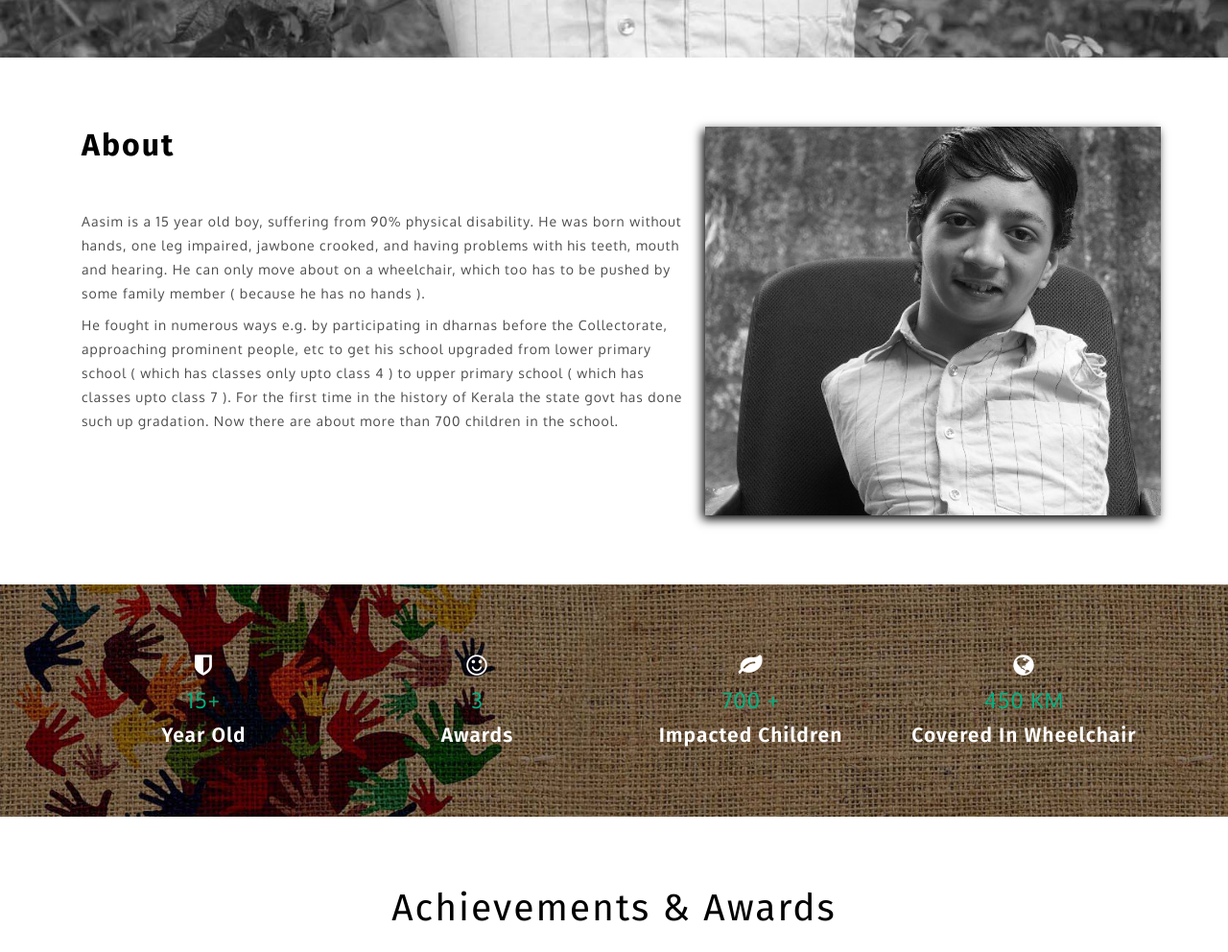
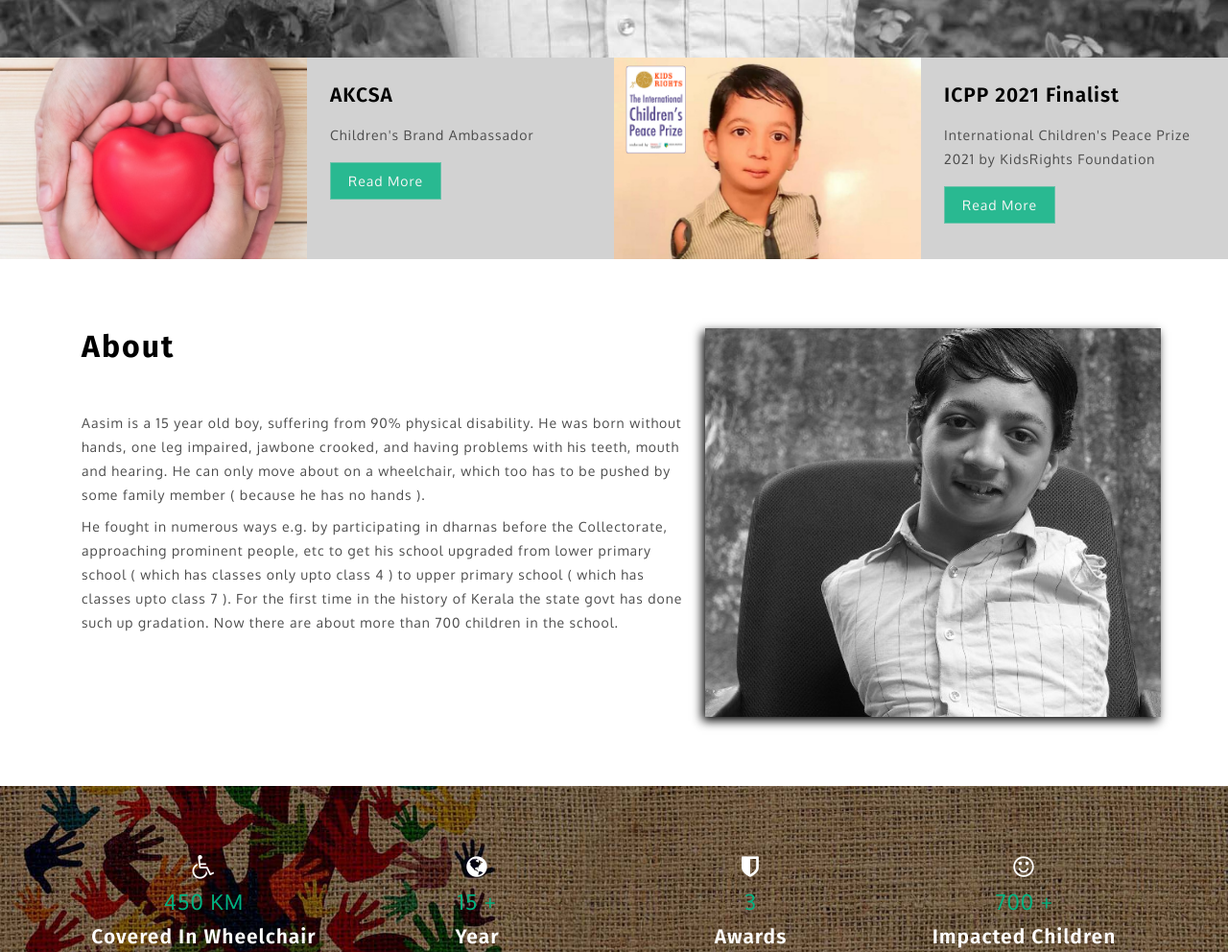
Before and after one commit to MaqsoodPoovadka/aasim-foundation, a plain HTML site: page index.html in a window 1280 px wide. Shown: the part 540-1532 px from the top of the page at 96% size. Drawn offline with Linux system fonts and the light colour scheme.

Commit message:
KidsRights

```diff
--- a/css/style.css
+++ b/css/style.css
@@ -613,11 +613,11 @@ background-color: #212121;
 }
 
 .img-abt-info1 {
-    background: url(../images/bb1.jpg)no-repeat center;
+    background: url(../images/charity.jpg)no-repeat center;
 }
 
 .img-abt-info2 {
-    background: url(../images/bb2.jpg)no-repeat center;
+    background: url(../images/KidsRights.png)no-repeat top;
 }
 
 .img-abt-info2,
--- a/index.html
+++ b/index.html
@@ -90,7 +90,7 @@
          </div>
       </div>
       <!-- //banner -->
-      <!--<section class="three-grids">
+      <section class="three-grids">
          <div class="container-fluid">
             <div class="row">
                <div class="col-lg-3 col-md-6 col-sm-6 p-0">
@@ -115,17 +115,18 @@
                <div class="col-lg-3 col-md-6 col-sm-6 banner-bottom-grid p-0">
                   <div class="w3layouts-abt-info">
                      <div class="mb-lg-3 mb-md-3 mb-2 abut-headder">
-                        <h4>Fundrising</h4>
+                        <h4>ICPP 2021 Finalist</h4>
                      </div>
-                     <p>sed do eiusmod tempor incididunt ut Lorem ipsum dolor sit amet</p>
+                     <p>International Children's Peace Prize 2021 by KidsRights Foundation</p>
                      <div class="view-price mt-3">
-                        <a href="#contact" class=" scroll">Read More</a>
+                        <a href="https://fb.watch/94m0q2dnQP/" class=" scroll">Read More</a>
                      </div>
                   </div>
                </div>
             </div>
          </div>
-      </section> -->
+      </section>
+
       <!-- about -->
       <section class="about py-lg-4 py-md-3 py-sm-3 py-3" id="about">
          <div class="container py-lg-5 py-md-4 py-sm-4 py-3">
@@ -155,18 +156,29 @@
                <div class="col-lg-3 col-md-3 col-sm-6 col-6 stats-grid ">
                   <div class="register-left-num ">
                      <div class="count-icon">
-                        <span class="fa fa-shield" aria-hidden="true"></span>
+                        <span class="fa fa-wheelchair" aria-hidden="true"></span>
                      </div>
-                     <div class="counter-number">15+</div>
+                     <div class="counter-number">450 KM</div>
                      <div class="stat-info pt-lg-3 pt-md-3 pt-sm-3 pt-3">
-                        <h4>Year old</h4>
+                        <h4>Covered in wheelchair</h4>
                      </div>
                   </div>
                </div>
                <div class="col-lg-3 col-md-3 col-sm-6 col-6 stats-grid ">
                   <div class="register-left-num">
                      <div class="count-icon">
-                        <span class="fa fa-smile-o" aria-hidden="true"></span>
+                        <span class="fa fa-globe" aria-hidden="true"></span>
+                     </div>
+                     <div class="counter-number">15 +</div>
+                     <div class="stat-info pt-lg-3 pt-md-3 pt-sm-3 pt-3">
+                        <h4>Year</h4>
+                     </div>
+                  </div>
+               </div>
+               <div class="col-lg-3 col-md-3 col-sm-6 col-6 stats-grid">
+                  <div class="register-left-num">
+                     <div class="count-icon">
+                        <span class="fa fa-shield" aria-hidden="true"></span>
                      </div>
                      <div class="counter-number">3</div>
                      <div class="stat-info pt-lg-3 pt-md-3 pt-sm-3 pt-3">
@@ -177,22 +189,11 @@
                <div class="col-lg-3 col-md-3 col-sm-6 col-6 stats-grid">
                   <div class="register-left-num">
                      <div class="count-icon">
-                        <span class="fa fa-leaf" aria-hidden="true"></span>
+                        <span class="fa fa-smile-o" aria-hidden="true"></span>
                      </div>
                      <div class="counter-number">700 +</div>
                      <div class="stat-info pt-lg-3 pt-md-3 pt-sm-3 pt-3">
                         <h4>Impacted Children</h4>
-                     </div>
-                  </div>
-               </div>
-               <div class="col-lg-3 col-md-3 col-sm-6 col-6 stats-grid">
-                  <div class="register-left-num">
-                     <div class="count-icon">
-                        <span class="fa fa-globe" aria-hidden="true"></span>
-                     </div>
-                     <div class="counter-number">450 KM</div>
-                     <div class="stat-info pt-lg-3 pt-md-3 pt-sm-3 pt-3">
-                        <h4>Covered in wheelchair</h4>
                      </div>
                   </div>
                </div>
```
Also changed, not shown: images/KidsRights.png (added), images/bb2.jpg (deleted), images/charity.jpg (added), images/old/bb1.jpg (renamed from images/bb1.jpg), images/old/bb2.jpg (added).
